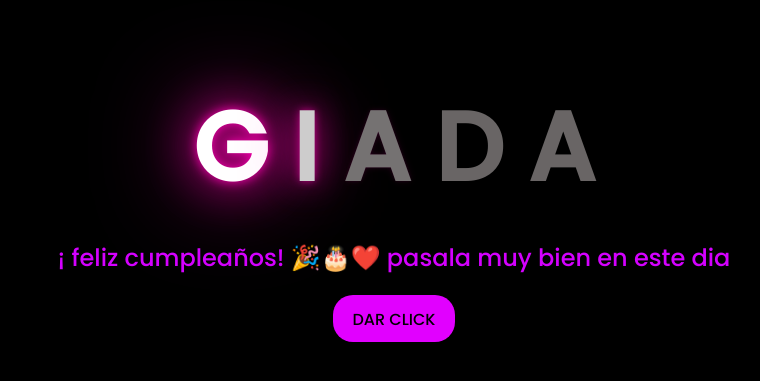
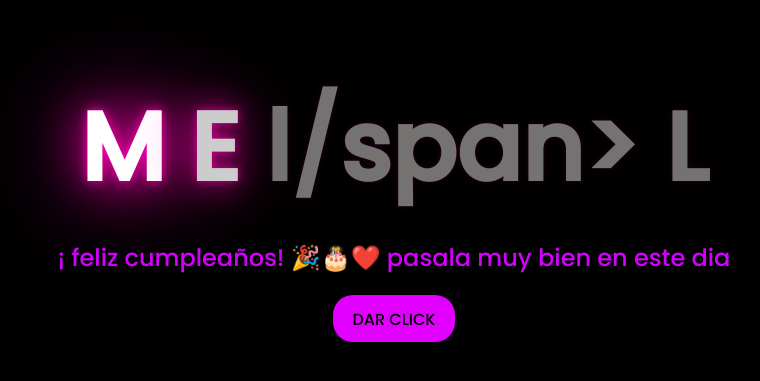
Before and after one commit to Brainy112/mell, a plain HTML site: page index.html in a window 1280 px wide. Shown: the part 189-570 px from the top of the page, without its empty margins (246-1006 px from the left). Drawn offline with Linux system fonts and the light colour scheme.

Commit message:
Update index.html

```diff
--- a/index.html
+++ b/index.html
@@ -5,7 +5,7 @@
     <meta http-equiv="X-UA-Compatible" content="IE=edge">
     <meta name="viewport" content="width=device-width, initial-scale=1.0">
     <link rel="stylesheet" href="css/style.css">
-    <title>Giaaa⁎⭑꙳⭒☪︎⭒꙳⁎⭑</title>
+    <title>Mell⁎⭑꙳⭒☪︎⭒꙳⁎⭑</title>
 </head>
 <body onclick="PlayAudio()">
     <audio id="musica1" autoplay  >
@@ -16,11 +16,11 @@
 
     <div class="greetings">
 
-        <span>G</span>
-        <span>I</span>
-        <span>A</span>
-        <span>D</span>
-        <span>A</span>
+        <span>M</span>
+        <span>E</span>
+        <span>l/span>
+        <span>L</span>
+
 
 
 
```
